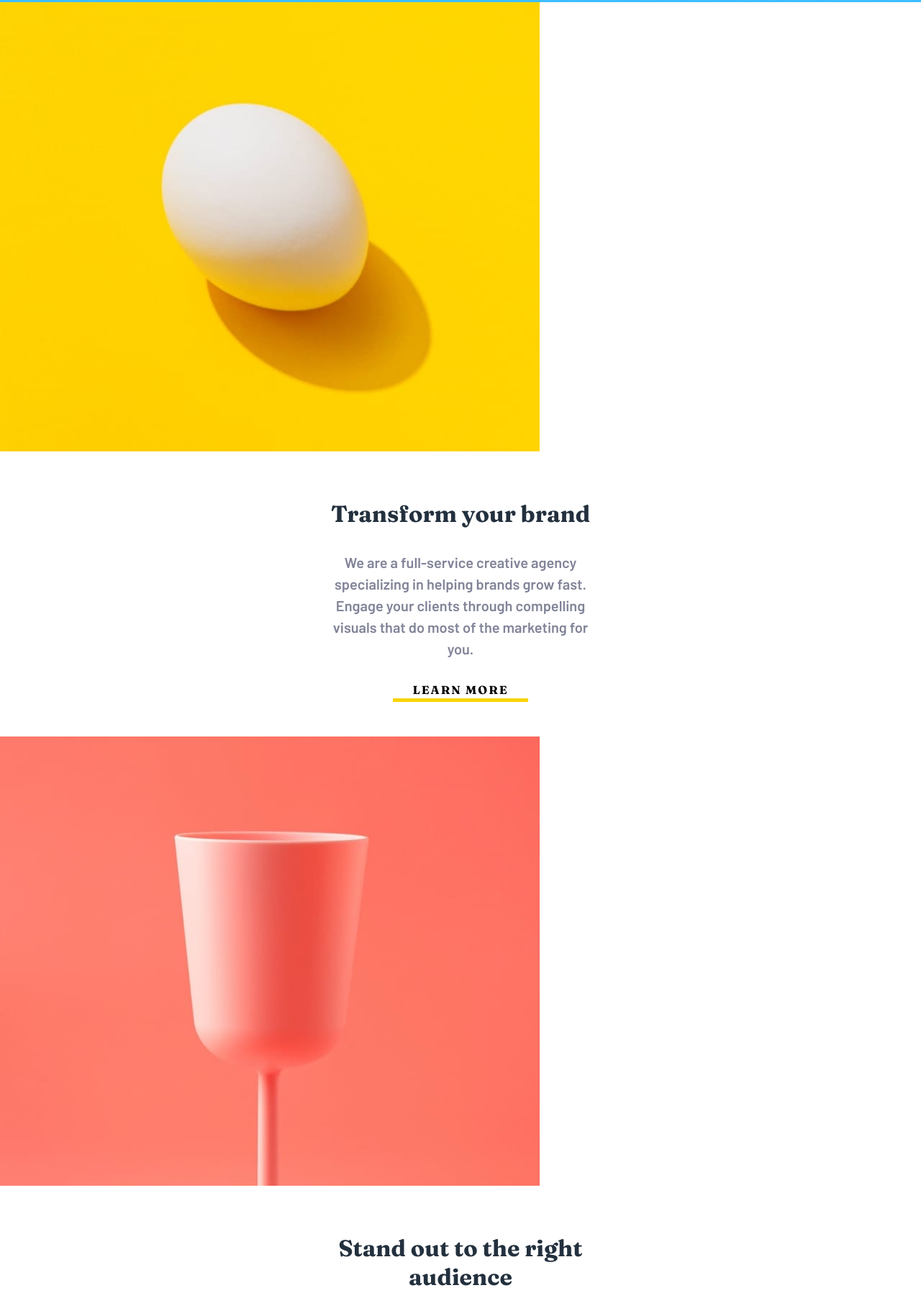
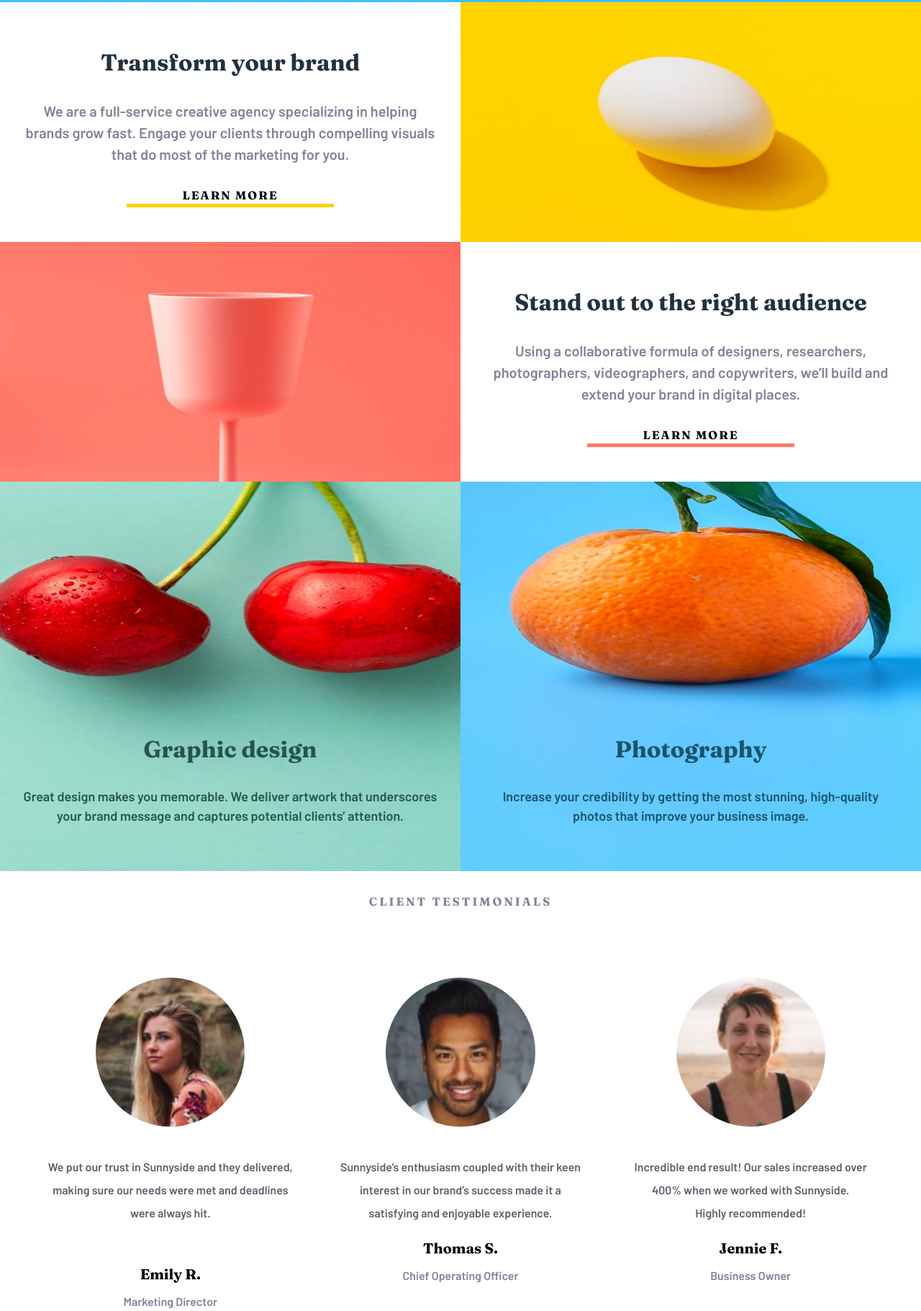
Before and after one commit to crackerFactory64/sunnyside-agency-landing-page-main, a plain HTML site: page index.html in a window 1280 px wide. Shown: the part 525-2346 px from the top of the page at 72% size. Drawn offline with Linux system fonts and the light colour scheme.

Commit message:
tablet layout done

```diff
--- a/index.html
+++ b/index.html
@@ -32,7 +32,7 @@
               />
             </a>
           </div>
-          <nav class="nav row hide" id="mobile-nav">
+          <nav class="nav hide" id="mobile-nav">
             <ul class="nav__list">
               <li class="nav__item">
                 <a href="" class="nav__link">About</a>
@@ -62,10 +62,10 @@
     </div>
 
     <main>
-      <div class="section row">
-        <img src="images/mobile/image-transform.jpg" class="section__img" />
+      <div class="section row reverse">
+        <div class="section__img-container"></div>
+        <div class="section__content">
           <div class="container">
-          <div class="section__content">
             <h2 class="section__title">Transform your brand</h2>
             <p class="section__text">
               We are a full-service creative agency specializing in helping
@@ -77,9 +77,9 @@
         </div>
       </div>
       <div class="section row">
-        <img src="images/mobile/image-stand-out.jpg" class="section__img" />
+        <div class="section__img-container"></div>
+        <div class="section__content">
           <div class="container">
-          <div class="section__content">
             <h2 class="section__title">Stand out to the right audience</h2>
             <p class="section__text">
               Using a collaborative formula of designers, researchers,
@@ -92,8 +92,8 @@
       </div>
       <div class="section row">
         <div class="cherry-bg">
+          <div class="section__content">
             <div class="container">
-            <div class="section__content">
               <h2 class="section__title green">Graphic design</h2>
               <p class="section__text green">
                 Great design makes you memorable. We deliver artwork that
@@ -104,8 +104,8 @@
           </div>
         </div>
         <div class="orange-bg">
+          <div class="section__content">
             <div class="container">
-            <div class="section__content">
               <h2 class="section__title blue">Photography</h2>
               <p class="section__text blue">
                 Increase your credibility by getting the most stunning,
@@ -117,10 +117,10 @@
       </div>
       <div class="section">
         <div class="container">
-          <div class="row">
           <h2 class="section__title section__title--test">
             Client testimonials
           </h2>
+          <div class="row row--test">
             <div class="test">
               <img
                 src="images/image-emily.jpg"
@@ -129,7 +129,7 @@
               />
               <p class="test__quote section__text">
                 We put our trust in Sunnyside and they delivered, making sure
-                our needs were met and deadlines were always hit.
+                our needs were met and deadlines were always hit.<br /><br />
               </p>
               <p class="test__name">Emily R.</p>
               <p class="test__job">Marketing Director</p>
@@ -155,7 +155,7 @@
               />
               <p class="test__quote">
                 Incredible end result! Our sales increased over 400% when we
-                worked with Sunnyside. Highly recommended!
+                worked with Sunnyside. <br />Highly recommended!
               </p>
               <p class="test__name">Jennie F.</p>
               <p class="test__job">Business Owner</p>
--- a/style.css
+++ b/style.css
@@ -33,7 +33,6 @@ h2 {
 
 .container {
   width: 90%;
-  max-width: 375px;
   margin: 0 auto;
 }
 
@@ -50,6 +49,10 @@ h2 {
   justify-content: space-between;
 }
 
+.reverse {
+  flex-direction: row-reverse;
+}
+
 .green {
   color: var(--darkDesaturatedCyan) !important;
 }
@@ -60,7 +63,8 @@ h2 {
 
 .slice-bg {
   background-image: url(/images/mobile/image-header.jpg);
-  background-size: 100%;
+  background-size: 100% 100%;
+  background-repeat: no-repeat;
 }
 
 .header {
@@ -136,6 +140,20 @@ h2 {
   padding: 3em 0 8.5em 0;
 }
 
+.section__img-container {
+  background-size: 100% 100%;
+  width: 100%;
+  min-height: 40vh;
+}
+
+.section:nth-of-type(1) .section__img-container {
+  background-image: url("/images/mobile/image-transform.jpg");
+}
+
+.section:nth-of-type(2) .section__img-container {
+  background-image: url("/images/mobile/image-stand-out.jpg");
+}
+
 .section__content {
   text-align: center;
   line-height: 1.5em;
@@ -179,10 +197,11 @@ h2 {
 
 .cherry-bg,
 .orange-bg {
-  min-height: 73.5vh;
-  background-size: 100%;
   padding-top: 20em;
+  padding-bottom: 2.5em;
   font-size: 0.9rem;
+  background-size: 100% 100%;
+  background-repeat: no-repeat;
 }
 
 .cherry-bg {
@@ -293,3 +312,45 @@ h2 {
   filter: invert(100%) sepia(100%) saturate(2%) hue-rotate(146deg)
     brightness(200%) contrast(101%);
 }
+
+@media (min-width: 700px) {
+  .row {
+    display: flex;
+  }
+
+  .slice-bg {
+    background-image: url(/images/desktop/image-header.jpg);
+    background-size: 155%;
+    background-position: center top;
+  }
+
+  .section__content,
+  .section__img-container {
+    width: 100%;
+  }
+
+  .section:nth-of-type(1) .section__img-container {
+    background-image: url("/images/desktop/image-transform.jpg");
+  }
+
+  .section:nth-of-type(2) .section__img-container {
+    background-image: url("/images/desktop/image-stand-out.jpg");
+  }
+
+  .cherry-bg,
+  .orange-bg {
+    width: 100%;
+  }
+
+  .row--test {
+    justify-content: space-between;
+  }
+
+  .test {
+    width: 30%;
+  }
+
+  .test__img {
+    width: 60%;
+  }
+}
```
Lines whose indentation alone changed are shown as unchanged.
